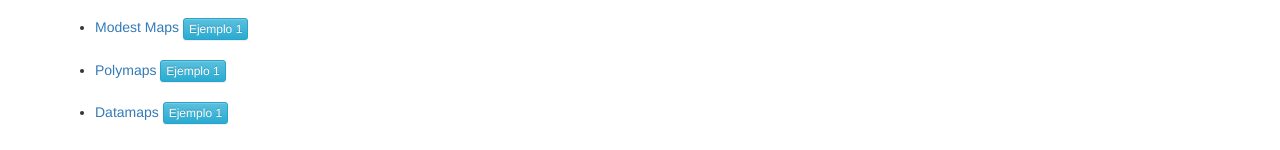
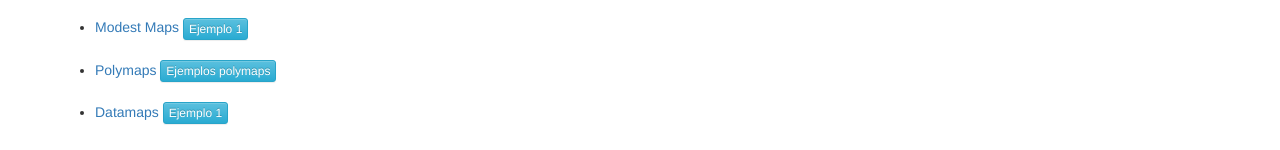
Before and after one commit to FST2015PM/Playground, a website: page maps/index.html in a window 1280 px wide. Shown: the part 272-422 px from the top of the page. Drawn offline with nearby package versions, Linux system fonts and the light colour scheme.

Commit message:
change button for polymaps link

```diff
--- a/maps/index.html
+++ b/maps/index.html
@@ -54,7 +54,7 @@
         <li><a href="http://openlayers.org/en/latest/examples/">Open layers   </a><input class="btn btn-info btn-xs" type="button" value="Ejemplo 1"></li><br>
         <li><a href="https://developers.google.com/maps/documentation/javascript/">Google Maps   </a><input class="btn btn-info btn-xs" type="button" value="Ejemplo 1"></li><br>
         <li><a href="http://modestmaps.com/">Modest Maps   </a><input class="btn btn-info btn-xs" type="button" value="Ejemplo 1"></li><br>
-        <li><a href="http://polymaps.org/ex/">Polymaps   </a><input class="btn btn-info btn-xs" type="button" value="Ejemplo 1"></li><br>
+        <li><a href="http://polymaps.org/ex/">Polymaps   </a><a href="polymaps_examples.html" class="btn btn-info btn-xs">Ejemplos polymaps</a></li><br>
         <li><a href="http://datamaps.github.io/">Datamaps   </a><input class="btn btn-info btn-xs" type="button" value="Ejemplo 1"></li><br>
       </ul>
     </div>
```
